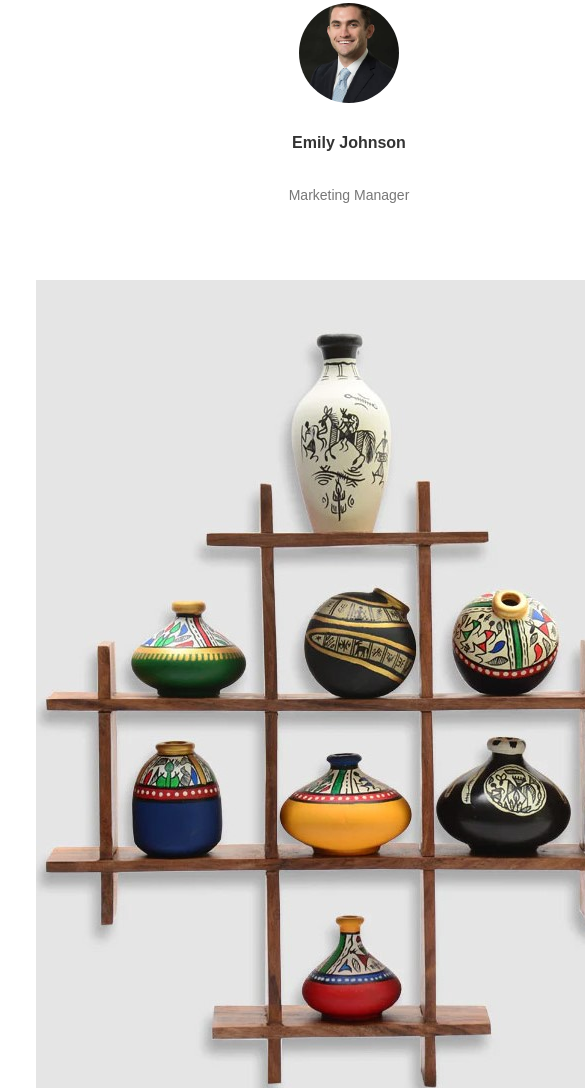
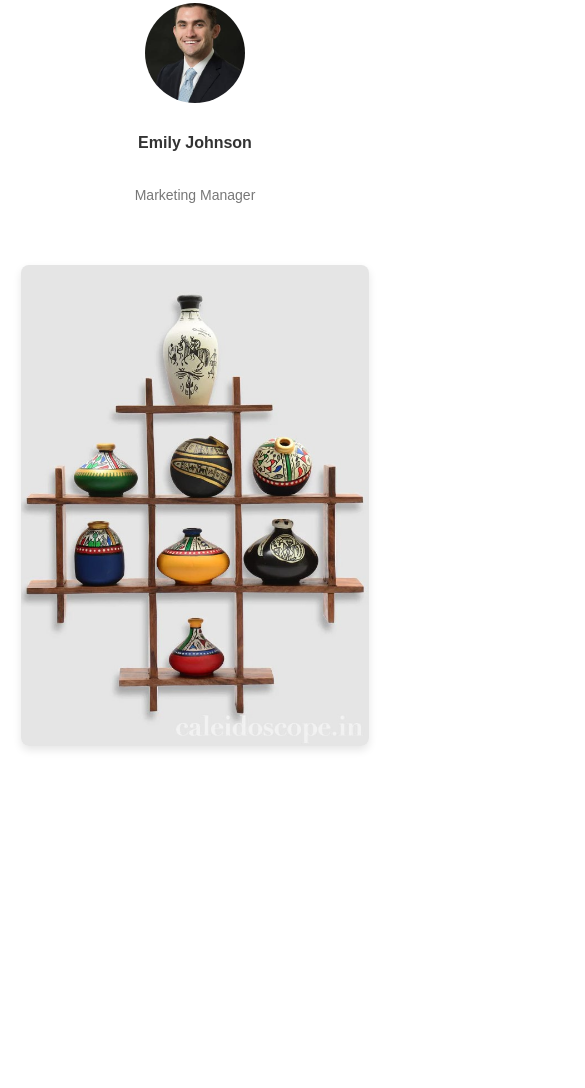
Before and after one commit to nandini245/Nandini_WCE_Assessment, a plain HTML site: page learnmore.html in a window 390 px wide. Shown: the part 1115-2203 px from the top of the page, 585 px wide, since content can reach past the window. After the commit the page ends 1906 px from the top, so only its background shows below. Drawn offline with Linux system fonts and the light colour scheme.

Commit message:
Update learnmore.css

```diff
--- a/learnmore.css
+++ b/learnmore.css
@@ -150,7 +150,7 @@ nav {
     align-items: flex-start;
 }
 
-.about-info, .about-image {
+.about-info{
     flex: 1;
     min-width: 280px;
     margin: 1.25rem; /* Responsive spacing */
@@ -215,7 +215,7 @@ nav {
         align-items: center;
     }
 
-    .about-info, .about-image {
+    .about-info {
         min-width: auto;
     }
 
@@ -250,3 +250,31 @@ nav {
         font-size: 0.875rem; /* Adjust font size for smaller screens */
     }
 }
+
+.about-image {
+            width: 100%;
+            max-width: 1200px;
+            margin: 0 auto;
+            padding: 20px;
+            box-sizing: border-box;
+        }
+
+        .about-image img {
+            width: 100%;
+            height: auto;
+            display: block;
+            border-radius: 8px;
+            box-shadow: 0 4px 8px rgba(0, 0, 0, 0.1);
+        }
+
+        @media (max-width: 768px) {
+            .about-image {
+                padding: 10px;
+            }
+        }
+
+        @media (max-width: 480px) {
+            .about-image {
+                padding: 5px;
+            }
+        }
```
